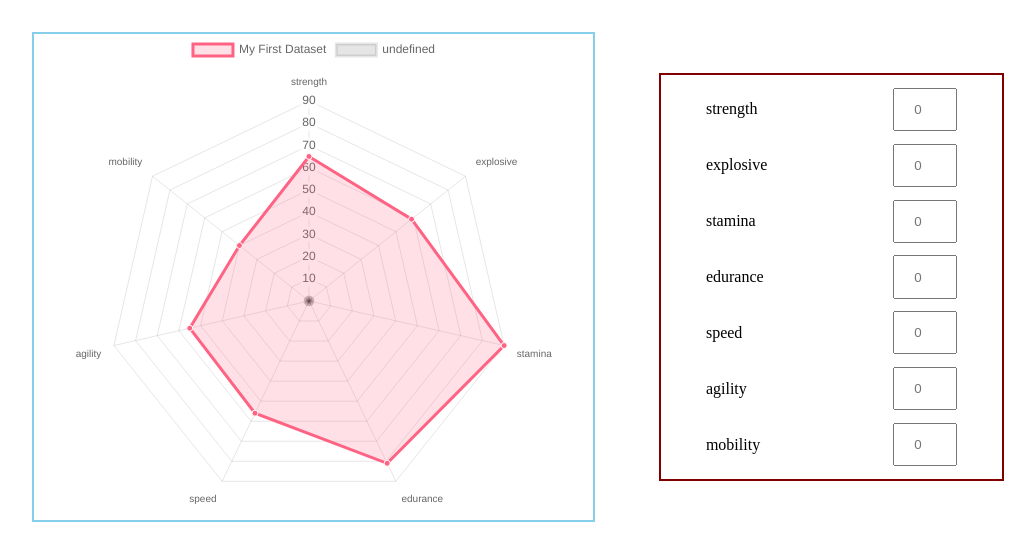
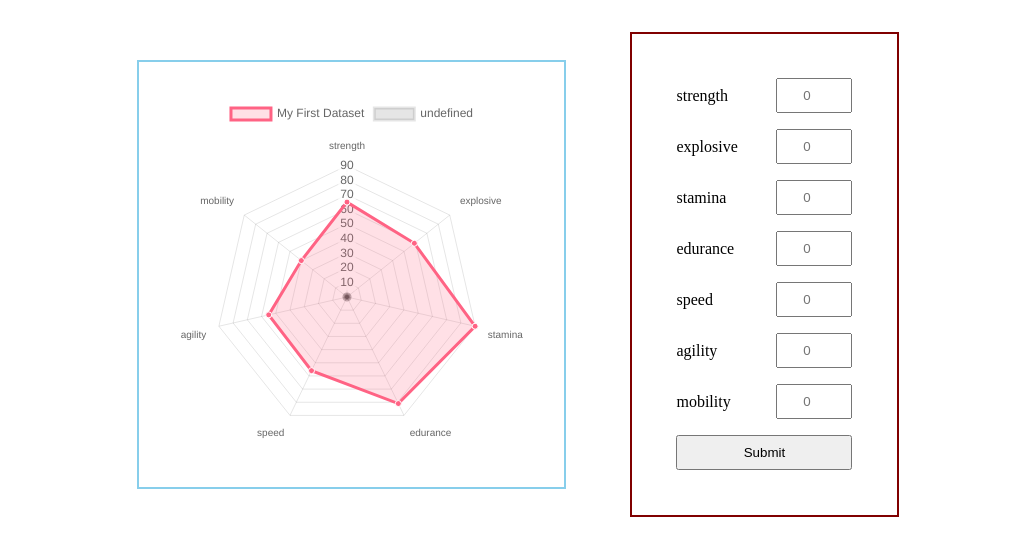
Before and after one commit to FikriRauf/chart-js, a plain HTML site: page index.html in a window 1280 px wide. Shown: the whole page, without its empty margins (122-1157 px from the left). Drawn offline with nearby package versions, Linux system fonts and the light colour scheme.

Commit message:
modify layout + test trial input retrieval js

```diff
--- a/chart.js
+++ b/chart.js
@@ -73,7 +73,31 @@ function createGraphInterface () {
     });
 }
 
+function createInputAttributeName () {
+    let elementHolder = document.getElementsByTagName("input")
+    for (var i = 0; i < physical_attribute_length; i++) {
+        elementHolder[i].setAttribute("name", physical_attribute_name[i])
+    }
+}
 
 
+
+function ResultPrinter(form) {
+    for (var i = 0; i < physical_attribute_length; i++) {
+        // console.log(form.physical_attribute_name[i].value)
+
+        console.log(form.strength .value)
+        console.log(form.explosive.value)
+        console.log(form.stamina .value)
+        console.log(form.edurance .value)
+        console.log(form.speed.value)
+        console.log(form.agility.value)
+        console.log(form.mobility.value)
+
+    }
+}
+
+
+createInputAttributeName();
 createInputLables();
 createGraphInterface();
--- a/index.css
+++ b/index.css
@@ -6,7 +6,7 @@ body {
 
 div.holder div {
     height: auto;
-    padding: 0 3%;
+    padding: 3%;
     margin: 0 2rem;
 }
 
@@ -18,12 +18,6 @@ div.holder div {
     padding: 2rem;
 }
 
-div.graph_stats div {
-    display: flex;
-    justify-content: space-between;
-    margin: 0.8rem 0;
-}
-
 .physical_attribute_holder label {
     margin: 0;
     padding: 5% 0;
@@ -31,17 +25,33 @@ div.graph_stats div {
 
 input {
     width: 3.5rem;
-    padding: 0.125rem;
+    padding: 0.5rem;
     text-align: center;
 }
 
 .graph_container {
-    width: 40%;
+    width: 22rem;
     border: 2px solid skyblue;
 }
 
 .graph_stats {
     border: 2px solid maroon;
-    width: 22%;
+    width: 12rem;
     text-align: left;
 }
+
+form {
+    align-items: center;
+    display: flex;
+    justify-content: space-between;
+    flex-flow: row wrap;
+}
+
+
+form > * {
+    margin: 0.5rem;
+}
+
+[type="submit"] {
+    width: 100%;
+}
--- a/index.html
+++ b/index.html
@@ -13,34 +13,30 @@
             <canvas id="myChart"></canvas>
         </div>
         <div class="graph_stats">
-                <div class="physical_attribute_holder">
+            <form action="">
                 <label></label>
                 <input type="number" min="0" max="100" placeholder="0">
-                </div>
-                <div class="physical_attribute_holder">
+
                 <label></label>
                 <input type="number" min="0" max="100" placeholder="0">
-                </div>
-                <div class="physical_attribute_holder">
+
                 <label></label>
                 <input type="number" min="0" max="100" placeholder="0">
-                </div>
-                <div class="physical_attribute_holder">
+
                 <label></label>
                 <input type="number" min="0" max="100" placeholder="0">
-                </div>
-                <div class="physical_attribute_holder">
+
                 <label></label>
                 <input type="number" min="0" max="100" placeholder="0">
-                </div>
-                <div class="physical_attribute_holder">
+
                 <label></label>
                 <input type="number" min="0" max="100" placeholder="0">
-                </div>
-                <div class="physical_attribute_holder">
+
                 <label></label>
-                    <input class="hihi" type="number" min="0" max="100" placeholder="0">
-                </div>
+                <input type="number" min="0" max="100" placeholder="0">
+
+                <input type="submit" value="Submit" onclick="ResultPrinter(this.form)">
+            </form>
         </div>
     </div>
     <script src="https://cdn.jsdelivr.net/npm/chart.js@3.6.2/dist/chart.min.js" crossorigin="anonymous"></script>
```
Lines whose indentation alone changed are shown as unchanged.
